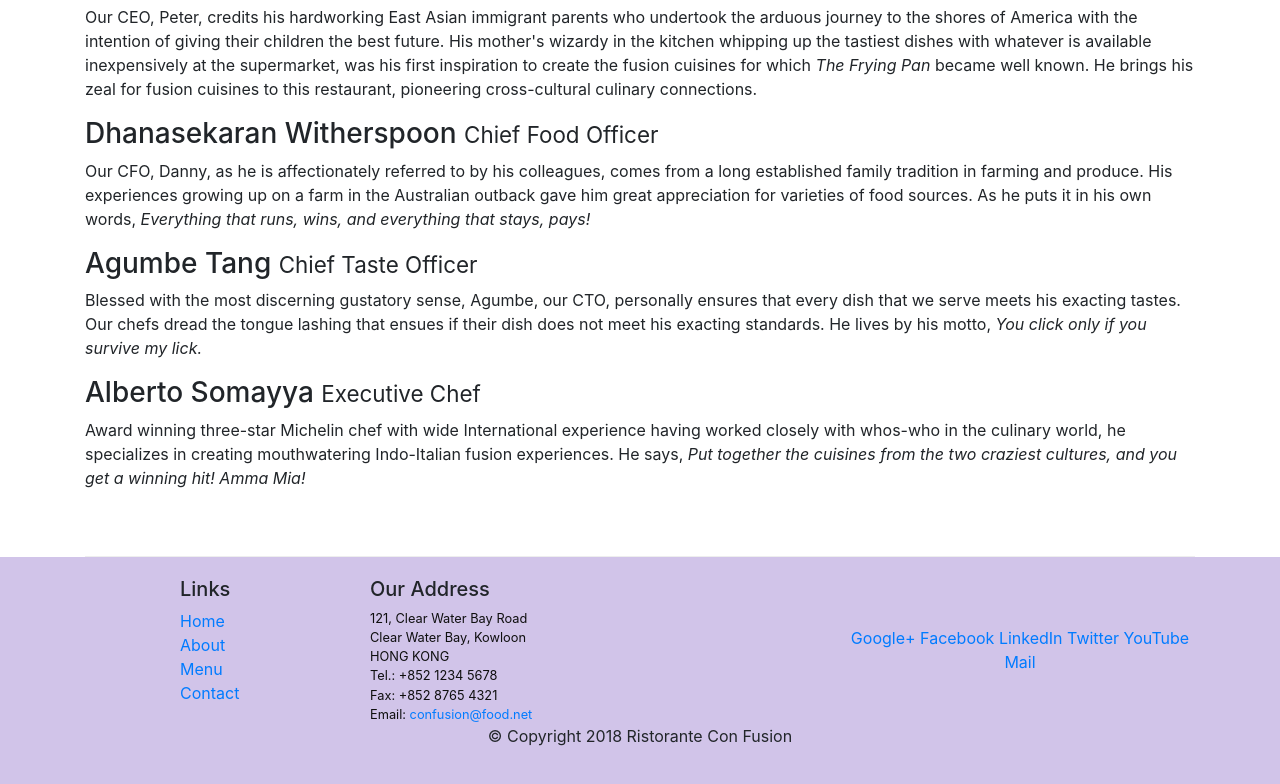
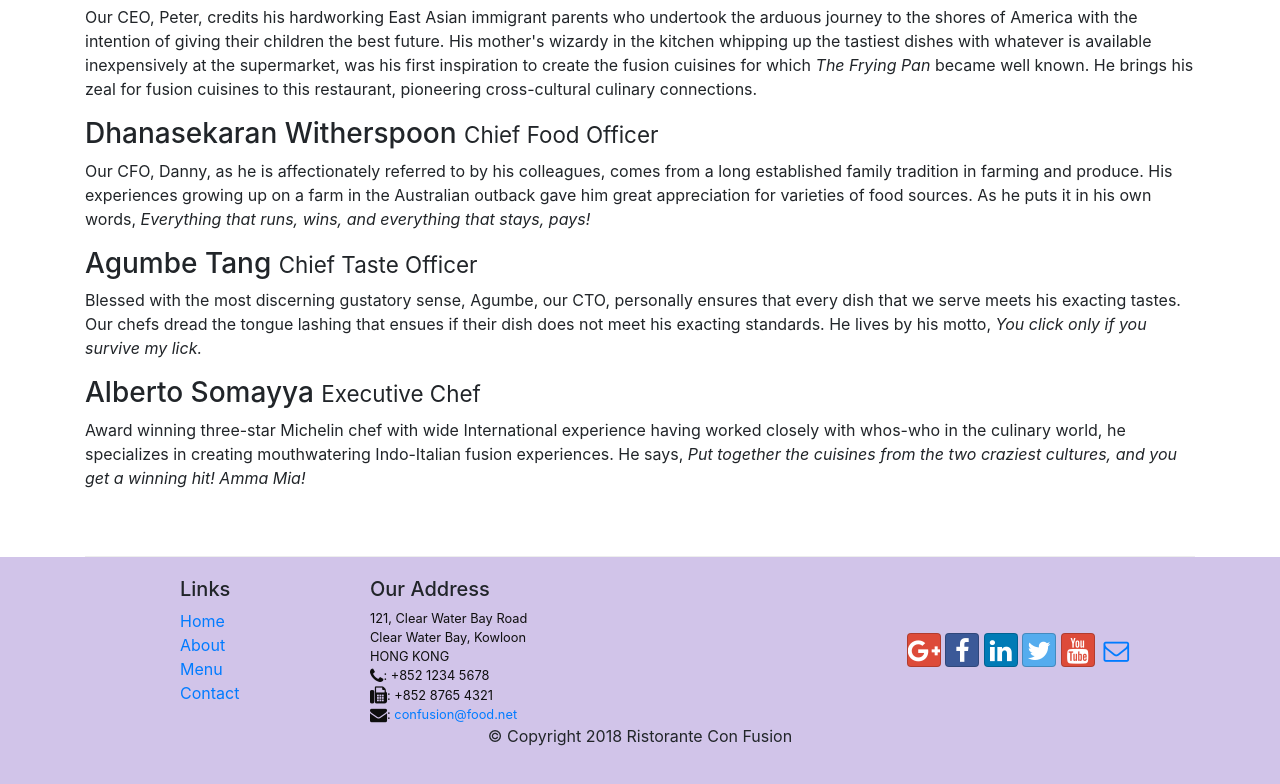
Before and after one commit to NamanChanduka/BootStrap-Practice, a website: page aboutus.html in a window 1280 px wide. Shown: the part 892-1676 px from the top of the page. Drawn offline with nearby package versions, Linux system fonts and the light colour scheme.

Commit message:
icon fonts

```diff
--- a/aboutus.html
+++ b/aboutus.html
@@ -10,7 +10,8 @@
     <!-- Bootstrap CSS -->
     <link rel="stylesheet" href="node_modules/bootstrap/dist/css/bootstrap.min.css">
     <link rel="stylesheet" href="css/styles.css">
-
+    <link rel="stylesheet" href="node_modules/font-awesome/css/font-awesome.min.css">
+    <link rel="stylesheet" href="node_modules/bootstrap-social/bootstrap-social.css">
     <title>Ristorante Con Fusion: About Us</title>
 
 </head>
@@ -24,10 +25,10 @@
             <a href="./index.html" class="navbar-brand mr-auto">Ristorante Con Fusion</a>
             <div class="collapse navbar-collapse" id = "Navbar">
                 <ul class="navbar-nav mr-auto">
-                    <li class="nav-item"><a href="./index.html" class="nav-link">Home</a></li>
-                    <li class="nav-item active"><a href="#" class="nav-link">About</a></li>
-                    <li class="nav-item"><a href="#" class="nav-link">Menu</a></li>
-                    <li class="nav-item"><a href="#" class="nav-link">Contact</a></li>
+                    <li class="nav-item"><a href="./index.html" class="nav-link"><span class="fa fa-home fa-lg"></span> Home</a></li>
+                    <li class="nav-item active"><a href="#" class="nav-link"><span class="fa fa-info fa-lg"></span> About</a></li>
+                    <li class="nav-item"><a href="#" class="nav-link"><span class="fa fa-list fa-lg"></span> Menu</a></li>
+                    <li class="nav-item"><a href="#" class="nav-link"><span class="fa fa-address-card fa-lg"></span> Contact</a></li>
                 </ul>
             </div>
         </div>
@@ -102,19 +103,19 @@
 		              121, Clear Water Bay Road<br>
 		              Clear Water Bay, Kowloon<br>
 		              HONG KONG<br>
-		              Tel.: +852 1234 5678<br>
-		              Fax: +852 8765 4321<br>
-		              Email: <a href="mailto:confusion@food.net">confusion@food.net</a>
+		              <i class="fa fa-phone fa-lg"></i>: +852 1234 5678<br>
+		              <i class="fa fa-fax fa-lg"></i>: +852 8765 4321<br>
+		              <i class="fa fa-envelope fa-lg"></i>: <a href="mailto:confusion@food.net">confusion@food.net</a>
 		           </address>
                 </div>
                 <div class="col-12 col-sm-4 align-self-center">
                     <div class="text-center">
-                        <a href="http://google.com/+">Google+</a>
-                        <a href="http://www.facebook.com/profile.php?id=">Facebook</a>
-                        <a href="http://www.linkedin.com/in/">LinkedIn</a>
-                        <a href="http://twitter.com/">Twitter</a>
-                        <a href="http://youtube.com/">YouTube</a>
-                        <a href="mailto:">Mail</a>
+                        <a class = "btn btn-social-icon btn-google" href="http://google.com/+"><i class="fa fa-google-plus fa-lg"></i></a>
+                        <a class = "btn btn-social-icon btn-facebook" href="http://www.facebook.com/profile.php?id="><i class="fa fa-facebook fa-lg"></i></a>
+                        <a class = "btn btn-social-icon btn-linkedin" href="http://www.linkedin.com/in/"><i class="fa fa-linkedin fa-lg"></i></a>
+                        <a class = "btn btn-social-icon btn-twitter" href="http://twitter.com/"><i class="fa fa-twitter fa-lg"></i></a>
+                        <a class = "btn btn-social-icon btn-google" href="http://youtube.com/"><i class="fa fa-youtube fa-lg"></i></a>
+                        <a class = "btn btn-social-icon" href="mailto:"><i class="fa fa-envelope-o fa-lg"></i></a>
                     </div>
                 </div>
            </div>
--- a/package.json
+++ b/package.json
@@ -15,6 +15,8 @@
   },
   "dependencies": {
     "bootstrap": "^4.0.0",
+    "bootstrap-social": "^5.1.1",
+    "font-awesome": "^4.7.0",
     "jquery": "^3.3.1",
     "popper.js": "^1.12.9"
   }
```
Also changed, not shown: index.html (+15 -13 lines), 1 other file.
